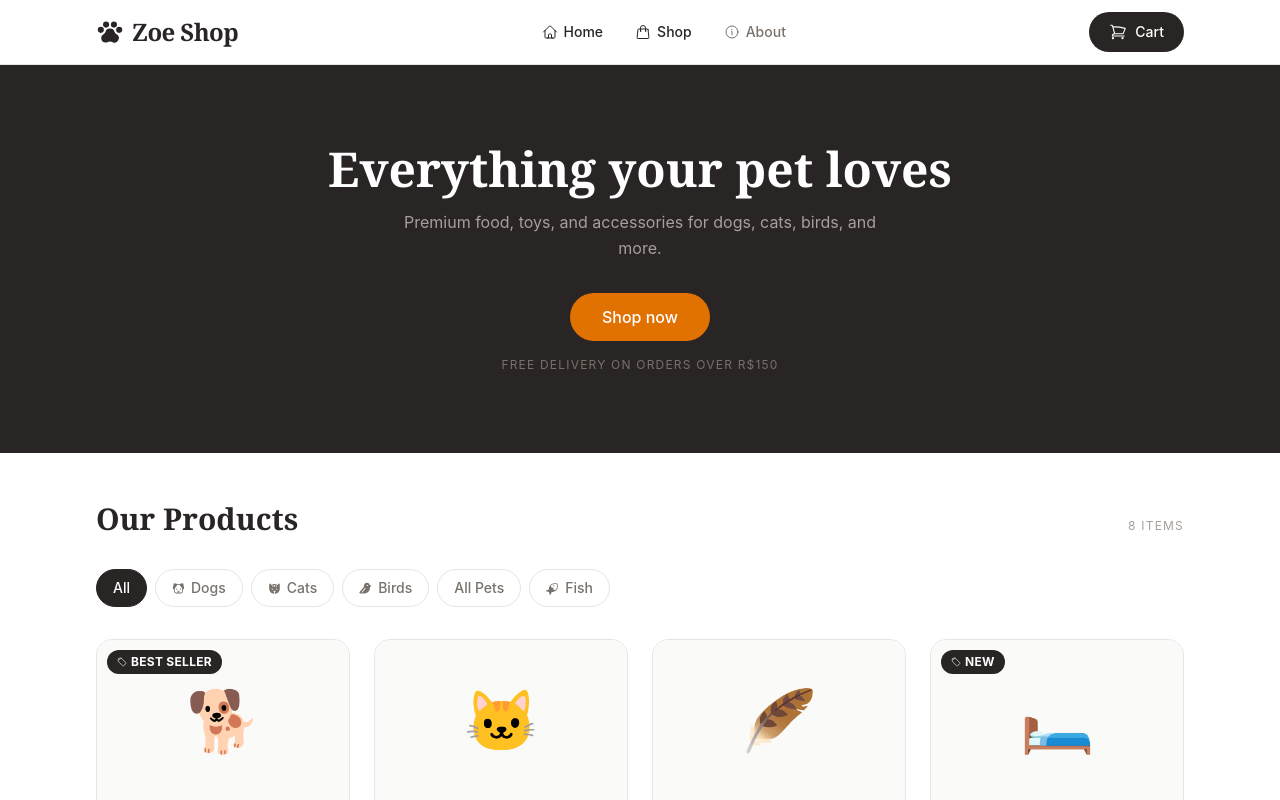
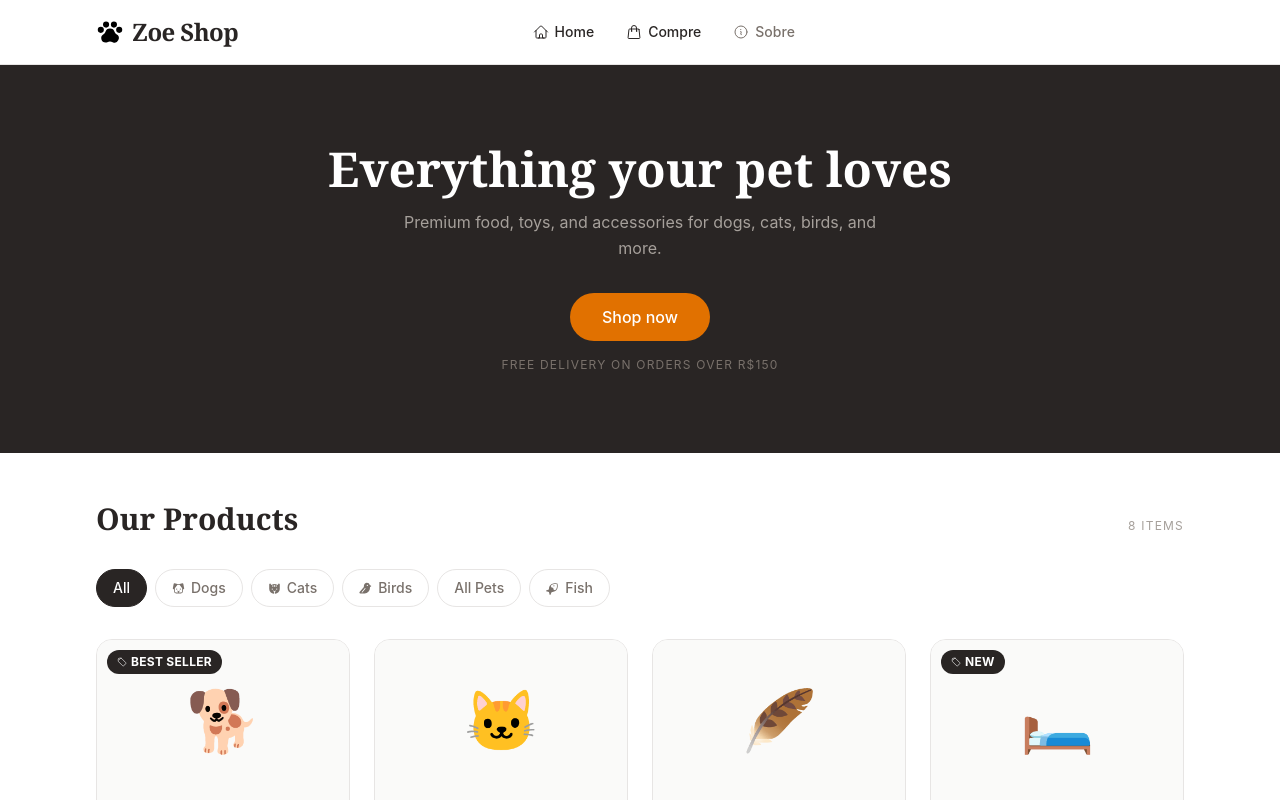
Before and after one commit to TallesDiniz/ZoeShop, a React (Vite) app: page / in a window 1280 px wide. Shown: the top 800 px of the page. Built offline with nearby package versions, Linux system fonts and the light colour scheme.

Commit message:
style: alteração nas cores do header

```diff
--- a/src/components/Header/index.tsx
+++ b/src/components/Header/index.tsx
@@ -12,8 +12,8 @@ type NavItem = {
 
 const navItems: NavItem[] = [
   { label: "Home", to: "/", icon: <HiOutlineHome size={16} /> },
-  { label: "Shop", to: "/", icon: <HiOutlineShoppingBag size={16} /> },
-  { label: "About", to: "/about", icon: <HiOutlineInformationCircle size={16} /> },
+  { label: "Compre", to: "/", icon: <HiOutlineShoppingBag size={16} /> },
+  { label: "Sobre", to: "/sobre", icon: <HiOutlineInformationCircle size={16} /> },
 ];
 
 export function Header() {
@@ -32,7 +32,7 @@ export function Header() {
         >
           <PiPawPrintFill
             size={28}
-            className="text-stone-800 group-hover:text-amber-600 transition-colors"
+            className="text-brown-dark group-hover:text-brown-light transition-colors"
           />
           <span className="font-serif text-2xl font-bold text-stone-800 tracking-tight">
             Zoe Shop
@@ -62,12 +62,12 @@ export function Header() {
         {/* Cart Button */}
         <button
           onClick={() => navigate("/cart")}
-          className="relative flex items-center gap-2 bg-stone-800 hover:bg-stone-700 text-white text-sm font-medium px-5 py-2.5 rounded-full transition-colors"
+          className="relative flex items-center gap-2 bg-brown-dark hover:bg-brown text-white text-sm font-medium px-5 py-2.5 rounded-full transition-colors"
         >
           <HiOutlineShoppingCart size={18} />
           Cart
           {cartCount > 0 && (
-            <span className="absolute -top-1.5 -right-1.5 bg-amber-600 text-white text-xs font-bold w-5 h-5 rounded-full flex items-center justify-center">
+            <span className="absolute -top-1.5 -right-1.5 bg-brown-light text-white text-xs font-bold w-5 h-5 rounded-full flex items-center justify-center">
               {cartCount}
             </span>
           )}
```
